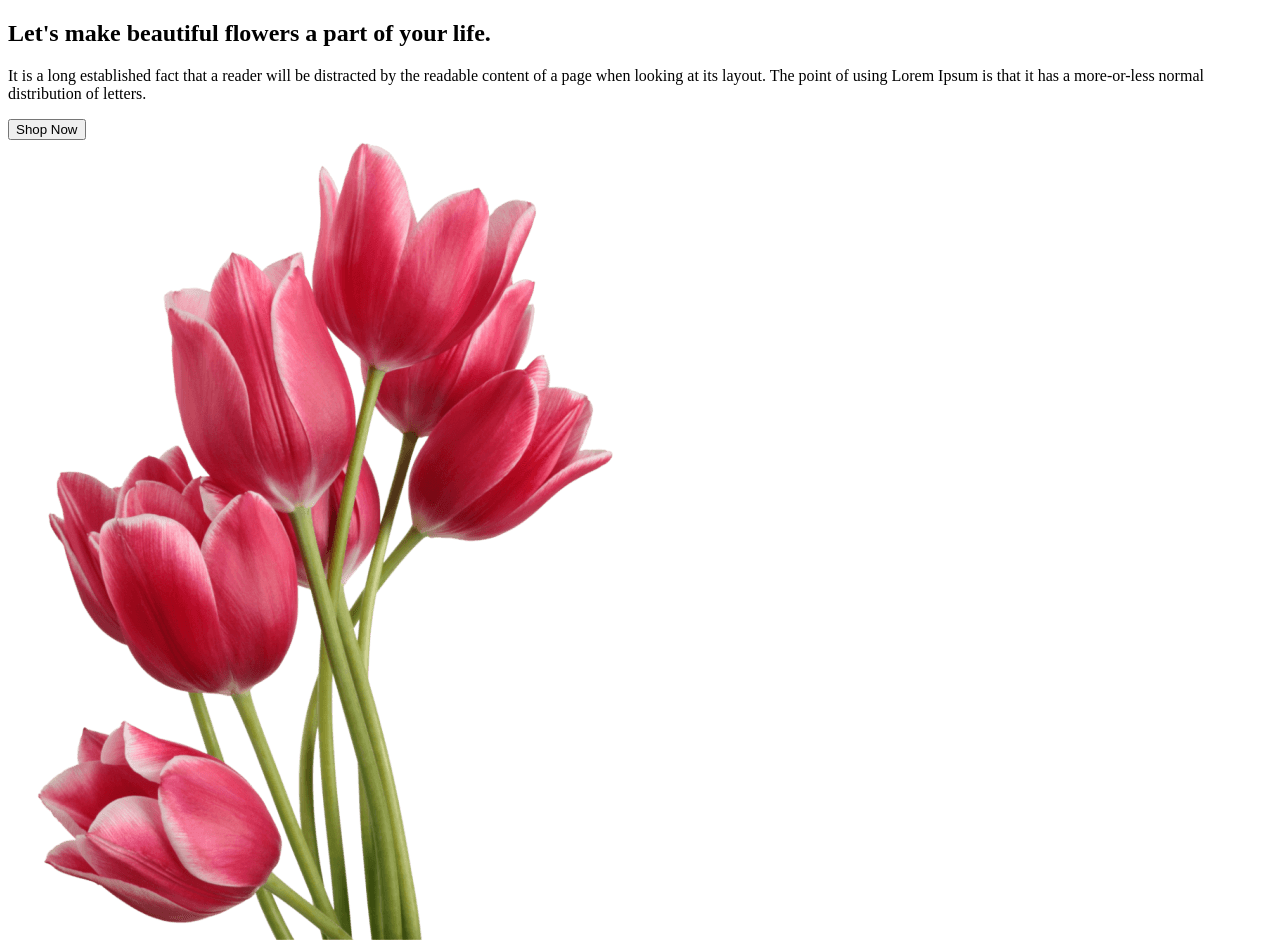
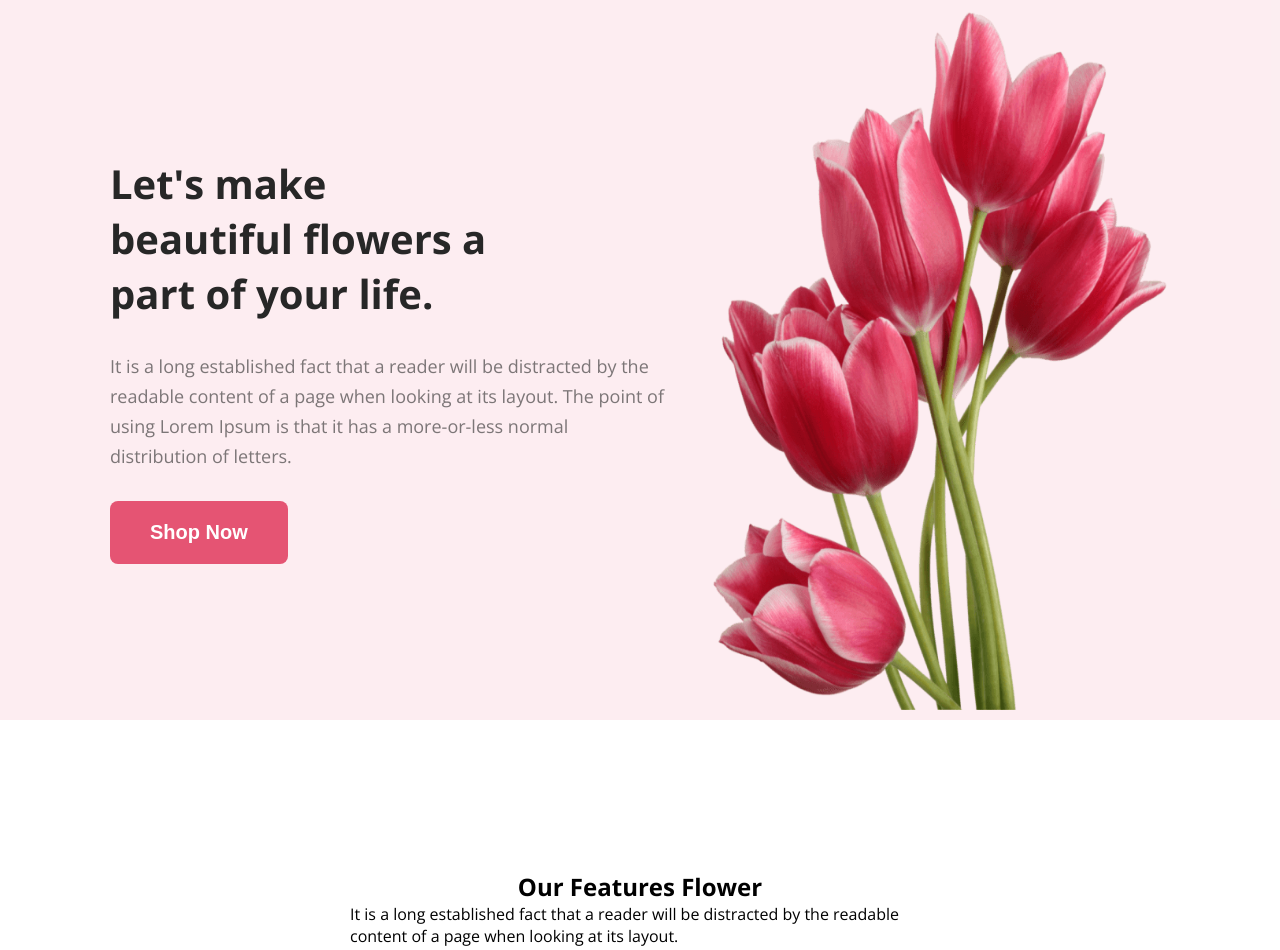
Before and after one commit to Soron76/flower-shop-website, a plain HTML site: page index.html in a window 1280 px wide. Drawn offline with nearby package versions, Linux system fonts and the light colour scheme.

Commit message:
added complete hedear section

```diff
--- a/index.html
+++ b/index.html
@@ -8,20 +8,40 @@
     <link rel="preconnect" href="https://fonts.googleapis.com">
     <link rel="preconnect" href="https://fonts.gstatic.com" crossorigin>
     <link href="https://fonts.googleapis.com/css2?family=Open+Sans:wght@400;700;800&display=swap" rel="stylesheet">
-    <link rel="stylesheet" href="style.css">
+    <link rel="stylesheet" href="styles/flower.css">
 
 </head>
 <body>
-    <header>
-        <div class="banner">
-            <h2>Let's make beautiful flowers a part of your life.</h2>
-            <p>It is a long established fact that a reader will be distracted by the readable content of a page when looking at its layout. The point of using Lorem Ipsum is that it has a more-or-less normal distribution of letters.</p>
-            <button>Shop Now</button>
-        </div>
-        <img src="./images/pngwing 10.png" alt="">
-
+    <header class="header">
+       <div class="banner">
+            <div class="banner-content">
+               <div class="banner-title">
+                <h1>Let's make</h1>
+                <h1>beautiful flowers a </h1>
+                <h1>part of your life.</h1>
+               </div>
+                <p class="banner-des">It is a long established fact that a reader will be distracted by the readable content of a page when looking at its layout. The point of using Lorem Ipsum is that it has a more-or-less normal distribution of letters.</p>
+                <button class="btn-primary">Shop Now</button>
+           </div>
+            <img class="header-pic" src="./images/pngwing 10.png" alt="">
+    </div>
     </header>
     <main>
+        <section class="">
+            <div class="des">
+                <h1 class="des-h">
+                    Our Features Flower
+                </h1>
+                <p class=des-pera"">It is a long established fact that a reader will be distracted by the readable content of a page when looking at its layout.</p>
+            </div>
+        </section>
+        <section class=""></section>
+        <section class=""></section>
+        <section class=""></section>
+        <section class=""></section>
+        <section class=""></section>
+        <section class=""></section>
+        <section class=""></section>
 
     </main>
     <footer>
--- /dev/null
+++ b/styles/flower.css
@@ -0,0 +1,83 @@
+* {
+    margin: 0px;
+    padding: 0px;
+}
+
+/* common shared styles*/
+body {
+    font-family: 'Lato', sans-serif;
+    font-family: 'Open Sans', sans-serif;
+}
+
+.text-primary {
+    color: #272727;
+}
+
+/*hrader styles*/
+.header {
+    background-color: #E554731A;
+}
+
+.banner {
+    margin: 0px 50px;
+    padding: 10px 40px;
+    display: flex;
+    align-items: center;
+    justify-content: space-between;
+}
+
+.banner-content {
+    padding: 20px;
+    max-width: 600px;
+}
+
+.banner-title {
+    color: #272727;
+    font-size: 20px;
+    font-weight: 800;
+    margin-bottom: 30px;
+
+}
+
+.banner-des {
+    color: rgba(39, 39, 39, 0.60);
+    font-size: 18px;
+    font-weight: 400;
+    line-height: 30px;
+    margin-bottom: 30px;
+}
+
+
+.header-pic {
+    height: 700px;
+    width: 500px;
+
+}
+
+.btn-primary {
+    border-radius: 8px;
+    background: #E55473;
+    border: 0px;
+    color: white;
+    font-size: 20px;
+    font-weight: 700;
+    padding: 20px 40px;
+}
+
+/*description section */
+
+.des{
+    margin: 150px 350px;
+}
+.des-h{
+    text-align: center;
+}
+
+.des-pera {
+    color: rgba(39, 39, 39, 0.60);
+    text-align: center;
+    font-size: 18px;
+    font-weight: 400;
+    line-height: 30px;
+    align-items: center;
+}
```
